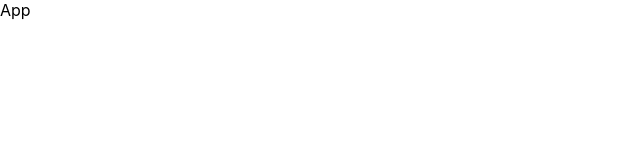
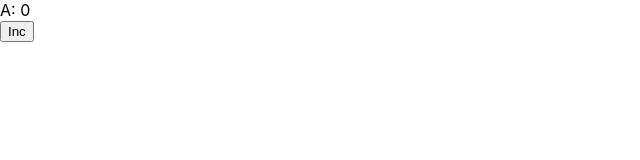
Before and after one commit to MishaDrog/sept-react-2022, a React (Create React App) app: page / in a window 1280 px wide. Shown: the top 160 px of the page, without its empty margins (0-640 px from the left). Built offline with nearby package versions, Linux system fonts and the light colour scheme.

Commit message:
lesson2 - hw2 (Count)

```diff
--- a/package.json
+++ b/package.json
@@ -8,8 +8,7 @@
     "@testing-library/user-event": "^13.2.1",
     "react": "^18.2.0",
     "react-dom": "^18.2.0",
-    "react-scripts": "5.0.1",
-    "web-vitals": "^2.1.0"
+    "react-scripts": "5.0.1"
   },
   "scripts": {
     "start": "react-scripts start",
--- a/src/App.js
+++ b/src/App.js
@@ -1,9 +1,10 @@
+import {Count} from "./components/Count/Count";
 
 
 const App = () => {
     return (
         <div>
-            App
+            <Count/>
         </div>
     );
 };
--- /dev/null
+++ b/src/components/Count/Count.js
@@ -0,0 +1,26 @@
+import {useState} from "react";
+
+
+const Count = () => {
+
+    const [b, setB] = useState();
+    console.log('Count');
+    let a = 0;
+
+    const inc = ()=>{
+        a +=1
+        setB(a);
+        console.log(a);
+    }
+
+    return (
+        <div>
+            <div>
+                <div>A: {a}</div>
+                <button onClick={()=>inc()}>Inc</button>
+            </div>
+        </div>
+    );
+};
+
+export {Count};
```
